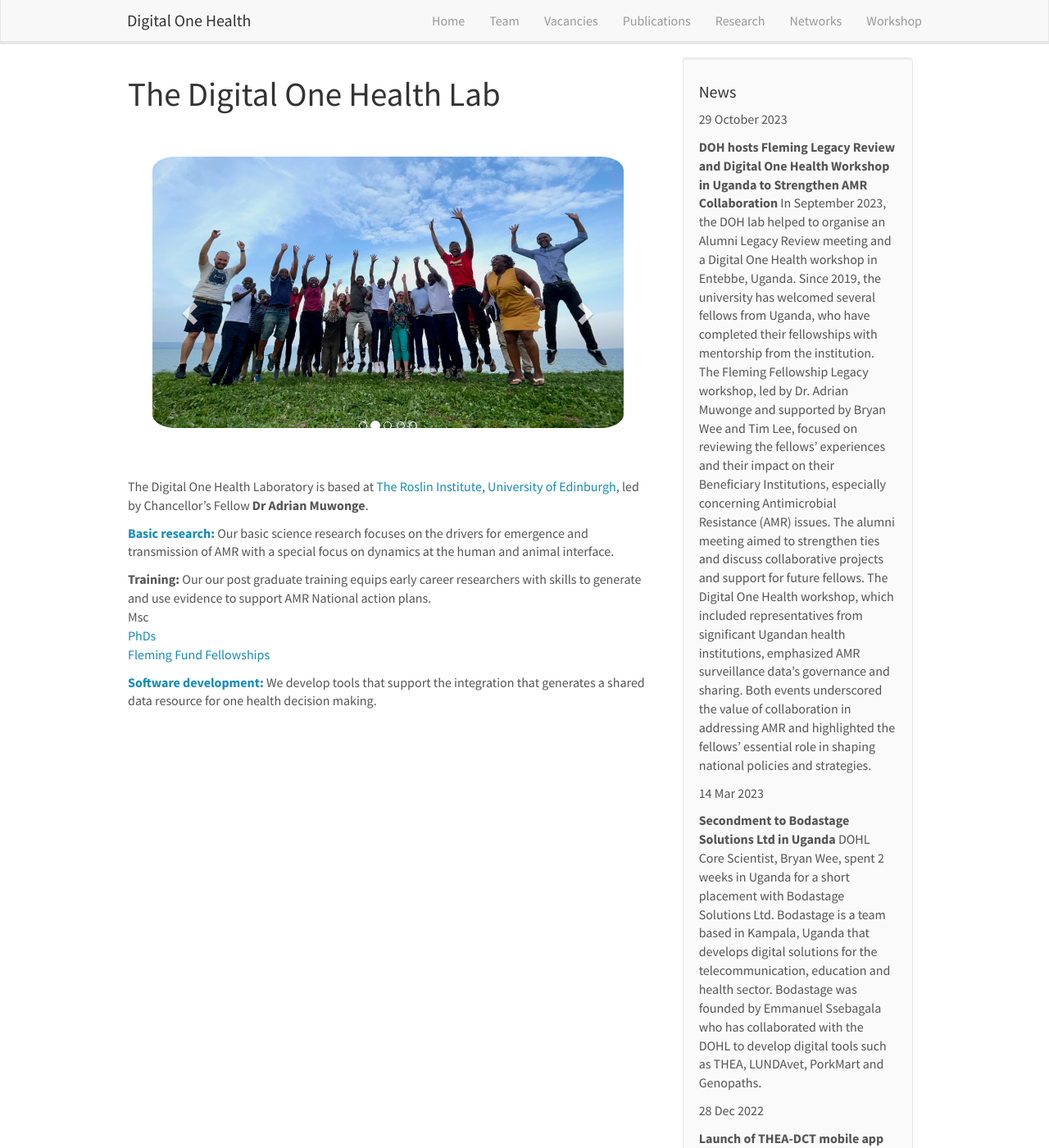
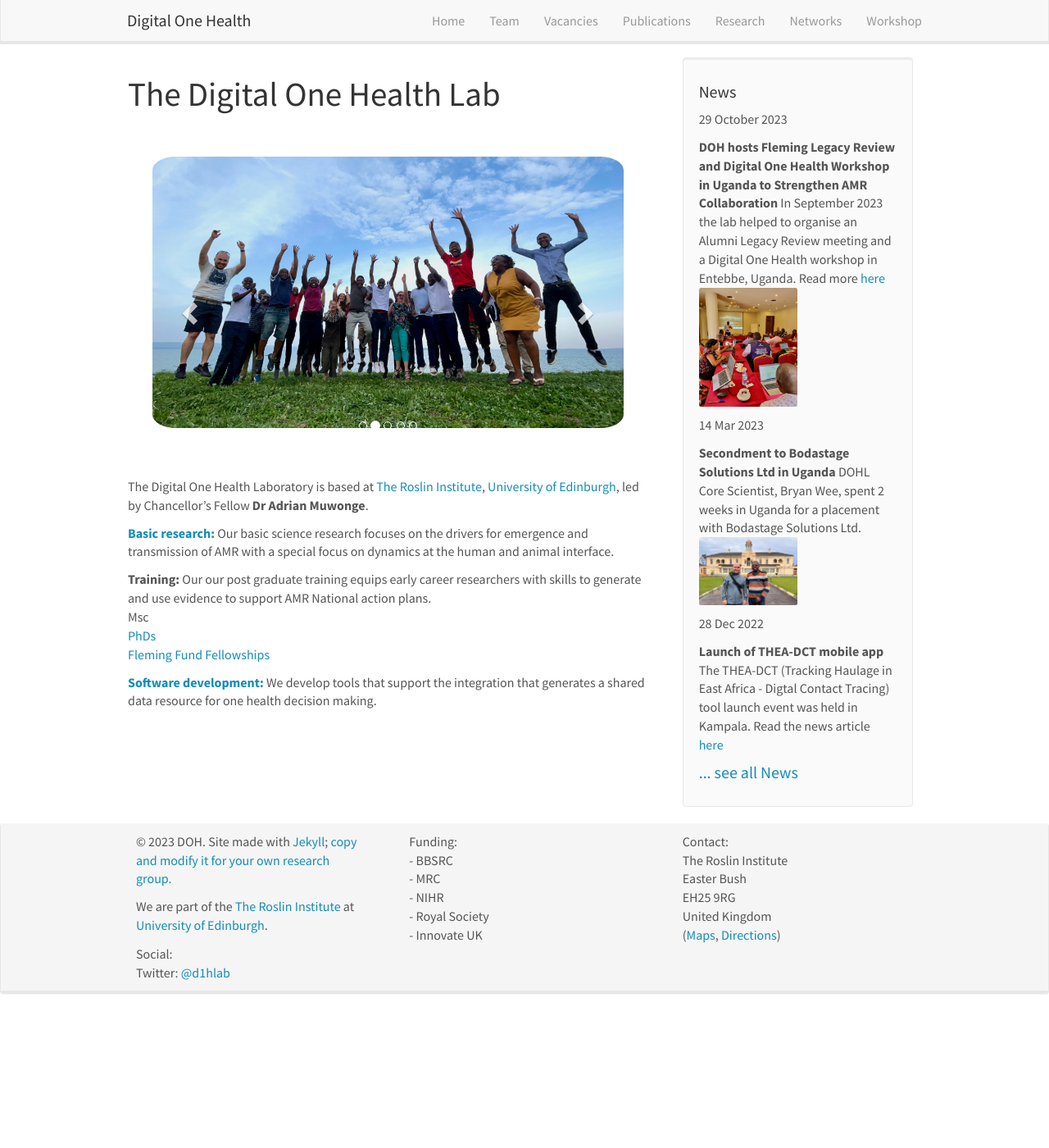
Before and after one commit to Digital-One-Health/digital-one-health.github.io, a Jekyll site: the page built from _pages/home.md, in a window 1280 px wide and 1400 px high. Shown: the whole window at 82% size. Built offline with Jekyll 4.4.1, drawn with Linux system fonts in a browser that asks for light colours; nearby versions of some CDN libraries; comment, search, counter and statistics services are not loaded; some of the changed text lies outside the part shown.

Commit message:
Updated news with photos

```diff
--- a/_data/news.yml
+++ b/_data/news.yml
@@ -2,20 +2,19 @@
 - date: 29 October 2023
   headline: "**DOH hosts Fleming Legacy Review and Digital One Health Workshop in Uganda to Strengthen AMR Collaboration**
 
-  In September 2023, the DOH lab helped to organise an Alumni Legacy Review meeting and a Digital One Health workshop in Entebbe, Uganda. Since 2019, the university has welcomed several fellows from Uganda, who have completed their fellowships with mentorship from the institution. The Fleming Fellowship Legacy workshop, led by Dr. Adrian Muwonge and supported by Bryan Wee and Tim Lee, focused on reviewing the fellows' experiences and their impact on their Beneficiary Institutions, especially concerning Antimicrobial Resistance (AMR) issues. The alumni meeting aimed to strengthen ties and discuss collaborative projects and support for future fellows. The Digital One Health workshop, which included representatives from significant Ugandan health institutions, emphasized AMR surveillance data's governance and sharing. Both events underscored the value of collaboration in addressing AMR and highlighted the fellows' essential role in shaping national policies and strategies.
+  In September 2023 the lab helped to organise an Alumni Legacy Review meeting and a Digital One Health workshop in Entebbe, Uganda. Read more [here](https://www.ed.ac.uk/edinburgh-infectious-diseases/fleming-fund-fellowships-scheme/news-from-the-fleming-fund-fellowships/alumni-meeting-and-digital-one-health-workshop)
 
-  ![]({{ site.url }}{{ site.baseurl }}/images/newspic/doh_sep2023.jpeg){: style='width: 80%; float: center; margin: 0px'}
+  <img src='/images/newspic/doh_sep2023.jpeg' class='img-responsive' style='max-width: 50%; float: center; margin: 0px' />
   "
 
 - date: 14 Mar 2023
   headline: "**Secondment to Bodastage Solutions Ltd in Uganda**
 
-  DOHL Core Scientist, Bryan Wee, spent 2 weeks in Uganda for a short placement with Bodastage Solutions Ltd. Bodastage is a team based in Kampala, Uganda that develops digital solutions for the telecommunication, education and health sector. Bodastage was founded by Emmanuel Ssebagala who has collaborated with the DOHL to develop digital tools such as THEA, LUNDAvet, PorkMart and Genopaths.
+  DOHL Core Scientist, Bryan Wee, spent 2 weeks in Uganda for a placement with Bodastage Solutions Ltd.
 
-  ![]({{ site.url }}{{ site.baseurl }}/images/newspic/kabakapalace.jpeg){: style='width: 80%; float: center; margin: 0px'}
+  <img src='/images/newspic/kabakapalace.jpeg' class='img-responsive' style='max-width: 50%; float: center; margin: 0px' />
+
   "
-
-
 
 - date: 28 Dec 2022
   headline: "**Launch of THEA-DCT mobile app**
--- a/_includes/news.html
+++ b/_includes/news.html
@@ -2,7 +2,7 @@
 <div class="well">
 <h4>News</h4>
 
-{% for article in site.data.news limit:9 %}
+{% for article in site.data.news limit:3 %}
 <p>{{ article.date }}<br>{{ article.headline | markdownify}}</p>
 {% endfor %}
 
```
Also changed, not shown: 2 other files.
